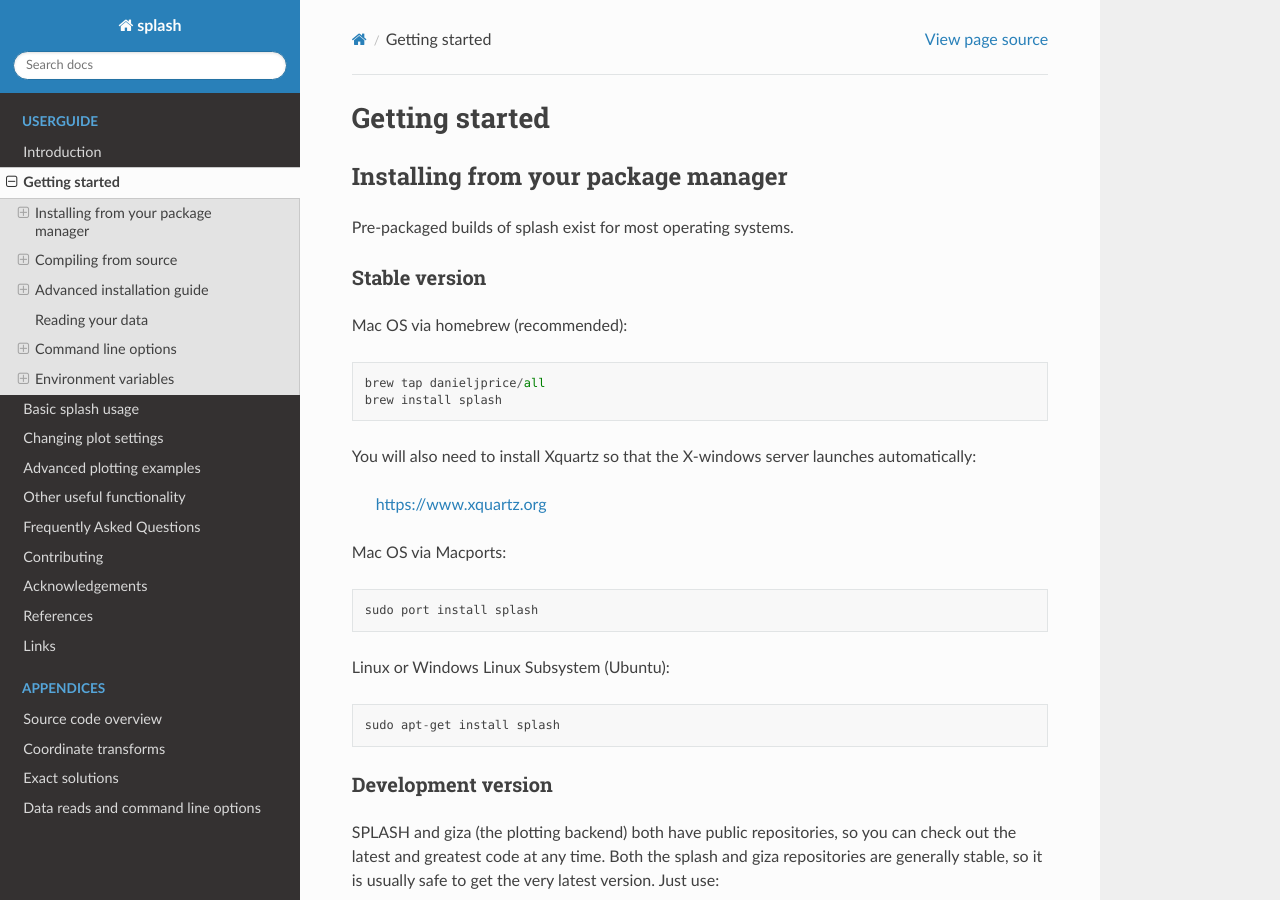
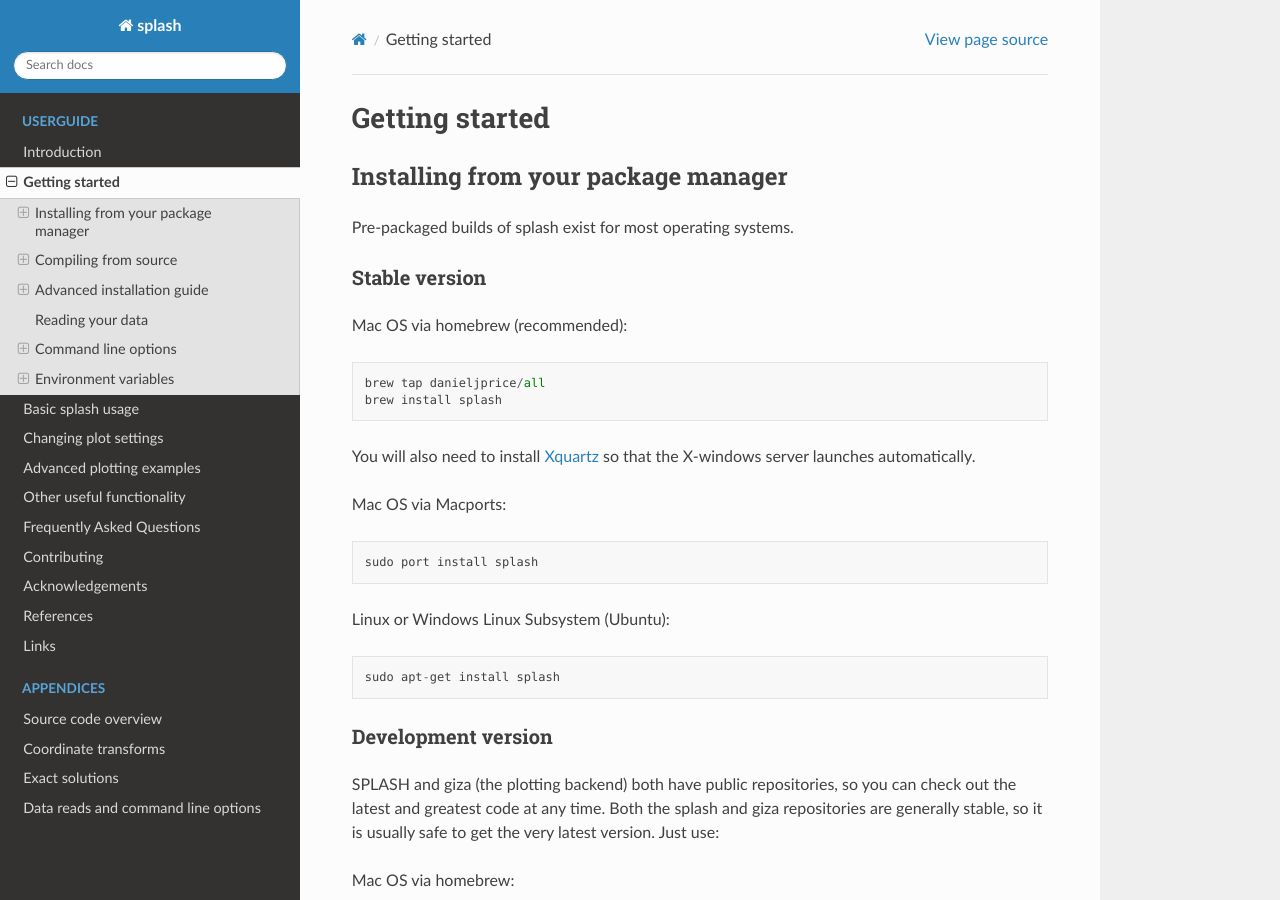
Before and after one commit to danieljprice/splash, a Sphinx documentation site: the page built from docs/getting-started.rst, in a window 1280 px wide and 900 px high. Built offline with Sphinx 7.4.7 and the Read the Docs theme 2.0.0, drawn with Linux system fonts in a browser that asks for light colours.

Commit message:
Update getting-started.rst

```diff
--- a/docs/getting-started.rst
+++ b/docs/getting-started.rst
@@ -15,9 +15,7 @@
   brew tap danieljprice/all
   brew install splash
 
-You will also need to install Xquartz so that the X-windows server launches automatically:
-
-  https://www.xquartz.org
+You will also need to install `Xquartz <https://www.xquartz.org>`_ so that the X-windows server launches automatically.
 
 Mac OS via Macports::
 
```
